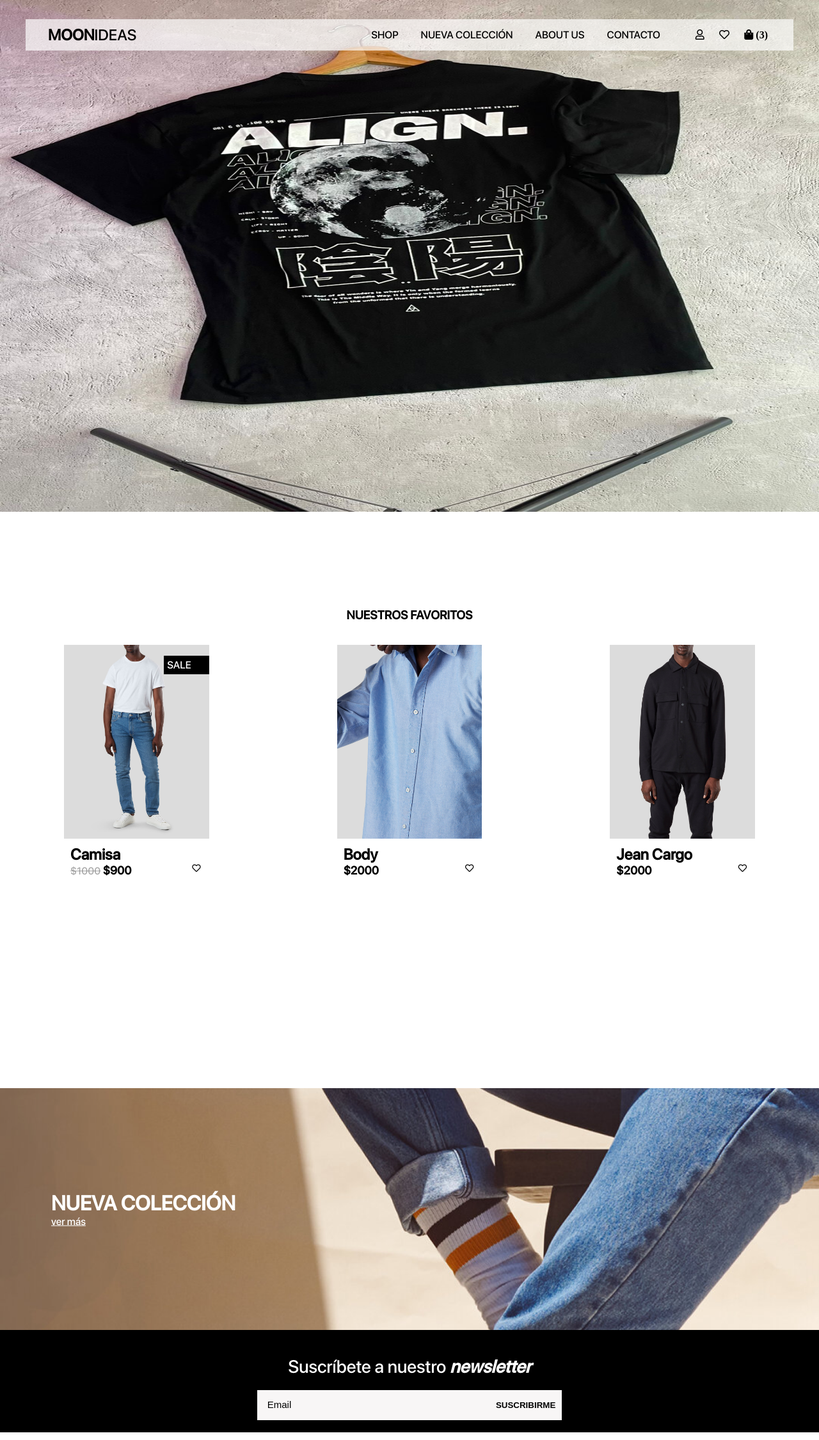
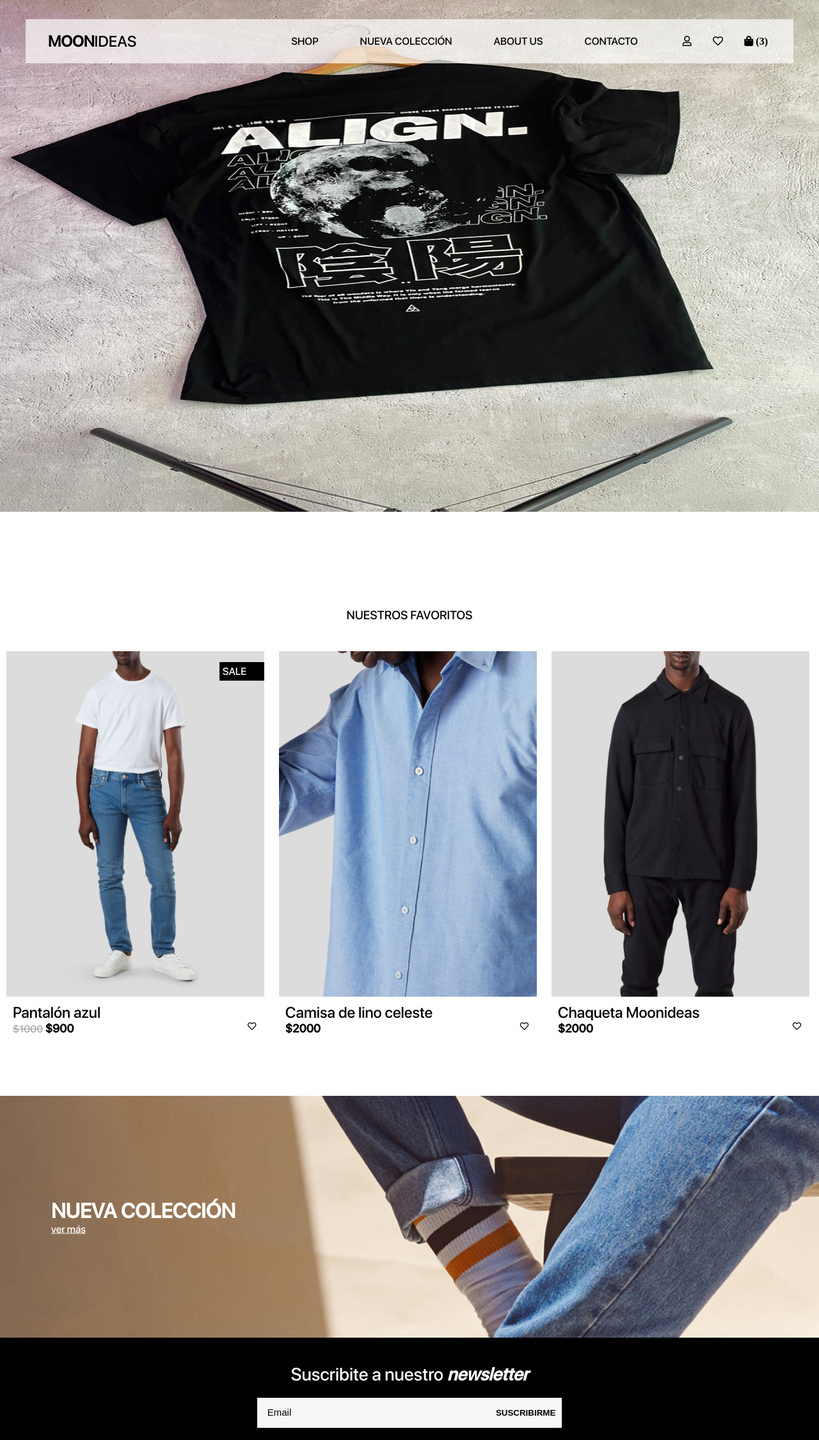
Before and after one commit to ThomasLiendo/PROYECT-MOON-IDEAS, a plain HTML site: page client/index.html in a window 1280 px wide. Shown: the whole page at 64% size. Drawn offline with nearby package versions, Linux system fonts and the light colour scheme.

Commit message:
terminacion

```diff
--- a/client/index.html
+++ b/client/index.html
@@ -15,7 +15,7 @@
     <header>
       <button id="menu-button"><i class="fas fa-bars"></i></button>
       <div class="logo"><b>MOON</b>IDEAS</div>
-      <button id="cart-button"><i class="fas fa-shopping-bag"></i></button>
+      <button id="cart-button"><i class="fas fa-shopping-bag"> (3)</i></button>
 
       <nav class="nav">
         <ul>
@@ -63,7 +63,7 @@
         <div class="card">
           <img src="images/Rectangle 5.png" alt="Camisa" />
           <div class="card-info">
-            <h2>Camisa</h2>
+            <h2>Pantalón azul</h2>
             <p class="offer-label">SALE</p>
             <p>
               <del id="del">$1000</del><span class="discount-price"> $900</span>
@@ -74,7 +74,7 @@
         <div class="card">
           <img src="images/Rectangle 6.png" alt="Body" />
           <div class="card-info">
-            <h2>Body</h2>
+            <h2>Camisa de lino celeste</h2>
             <span class="discount-price">$2000</span>
             <button class="heart-button"><i class="far fa-heart"></i></button>
           </div>
@@ -82,7 +82,7 @@
         <div class="card">
           <img src="images/Rectangle 7.png" alt="Jean Cargo" />
           <div class="card-info">
-            <h2>Jean Cargo</h2>
+            <h2>Chaqueta Moonideas</h2>
             <span class="discount-price">$2000</span>
             <button class="heart-button"><i class="far fa-heart"></i></button>
           </div>
@@ -100,9 +100,11 @@
     <!-- FOOTER -->
     <footer>
       <div class="footer">
-        <p>
-          Suscríbete a nuestro <b><i>newsletter</i></b>
-        </p>
+        <div class="footer-mobile">
+          <p>
+            Suscribite a nuestro <b><i>newsletter</i></b>
+          </p>
+        </div>
         <div class="input">
           <input type="email" class="email" placeholder="Email" />
           <button class="button"><b>SUSCRIBIRME</b></button>
--- a/client/style.css
+++ b/client/style.css
@@ -26,7 +26,7 @@ header {
   left: 40px; /* Ajusta el espacio izquierdo en pantallas de escritorio */
   right: 40px; /* Ajusta el espacio derecho en pantallas de escritorio */
   width: calc(100% - 80px); /* Resta los márgenes izquierdo y derecho */
-  padding: 10px 35px;
+  padding: 20px 35px;
 }
 header:hover {
   background-color: #ffffffe8;
@@ -71,17 +71,18 @@ nav ul {
 }
 
 nav ul li {
-  margin-left: 35px;
+  margin-left: 65px;
 }
 
 nav a {
   text-decoration: none;
   color: #000000;
 }
-
+.user-icons {
+  margin-left: 40px;
+}
 .user-icons a {
-  margin-left: 20px;
-  color: #000000;
+  margin-left: 30px;
 }
 
 .sub-menu {
@@ -150,6 +151,7 @@ footer input[type="email"] {
   border: none;
   padding: 10px;
   cursor: pointer;
+  font-weight: bold;
 }
 .email {
   color: black;
@@ -181,22 +183,22 @@ footer input[type="email"] {
 
 .contenedor-card {
   display: flex;
-  justify-content: space-around;
   flex-direction: row;
-  margin: 0px;
+  justify-content: space-between;
+  margin-top: 30px;
+  margin-bottom: 70px;
+  margin-left: 10px;
 }
 
 .card {
   display: flex;
   flex-direction: column;
-  width: 443px;
-  height: 593px;
-
-  margin: 100px;
-  margin-top: 35px;
-
+  margin-top: 15px;
+  margin-bottom: 15px;
+  margin-right: 15px; /* Espacio entre las tarjetas */
   text-align: center;
   position: relative;
+  flex: 0 0 calc(33.33% - 20px); /* Divide el espacio en 3 columnas (ajusta según tus necesidades) */
 }
 
 .card img {
@@ -207,7 +209,10 @@ footer input[type="email"] {
   text-align: left;
   padding: 10px;
   flex-grow: 1;
-  width: 80%;
+}
+
+.card-info h2 {
+  font-weight: normal;
 }
 
 .section-title {
@@ -215,6 +220,10 @@ footer input[type="email"] {
   text-align: center;
   justify-content: center;
   margin-top: 150px;
+}
+
+.section-title h3 {
+  font-weight: normal;
 }
 
 .offer-label {
@@ -269,19 +278,20 @@ footer input[type="email"] {
   text-align: left;
   border-radius: 5px;
   color: white;
+  font-weight: normal;
 }
 
 .banner-content h2 {
   font-size: 24px;
   margin: 0;
+  font-weight: normal;
 }
 
 .ver-mas-link {
   text-decoration: underline;
   color: #ffffff;
-
+  font-weight: normal;
   display: block;
-
   text-align: left;
 }
 
@@ -294,17 +304,20 @@ footer input[type="email"] {
   .nav {
     display: none;
   }
-
+  .section-title {
+    margin-top: 40px;
+    margin-bottom: 40px;
+  }
   .contenedor-card {
     display: block;
-    margin: 0;
+    margin: 15px;
   }
 
   .card {
     height: 25%;
     width: 100%;
     margin: 0;
-    margin-bottom: 20px;
+    margin-bottom: 60px;
   }
 
   .heart-button {
@@ -327,9 +340,7 @@ footer input[type="email"] {
   }
   .input {
     display: flex;
-    justify-content: center;
-    align-items: center;
-    flex-direction: row;
+
     width: 100%;
   }
   .footer {
@@ -338,16 +349,16 @@ footer input[type="email"] {
   }
 
   .footer p {
-    font-size: 18px; /* Reduce el tamaño de fuente en dispositivos móviles si es necesario */
+    display: flex;
+    flex-direction: column;
+    align-items: center;
+    margin-bottom: 20px;
+    font-size: 25px; /* Reduce el tamaño de fuente en dispositivos móviles si es necesario */
   }
 
   .footer input[type="email"] {
     width: 100%; /* Ocupa todo el ancho disponible en dispositivos móviles */
   }
-
-  .button {
-    margin-top: 10px; /* Añade espacio superior para el botón en dispositivos móviles */
-  }
 }
 
 /* Con estos cambios, los botones de menú y carrito se ubicarán a los lados del título del logo en el centro, y los elementos de navegación se ocultarán en pantallas pequeñas (modo móvil). El diseño se adaptará automáticamente cuando la pantalla se achique. */
```
